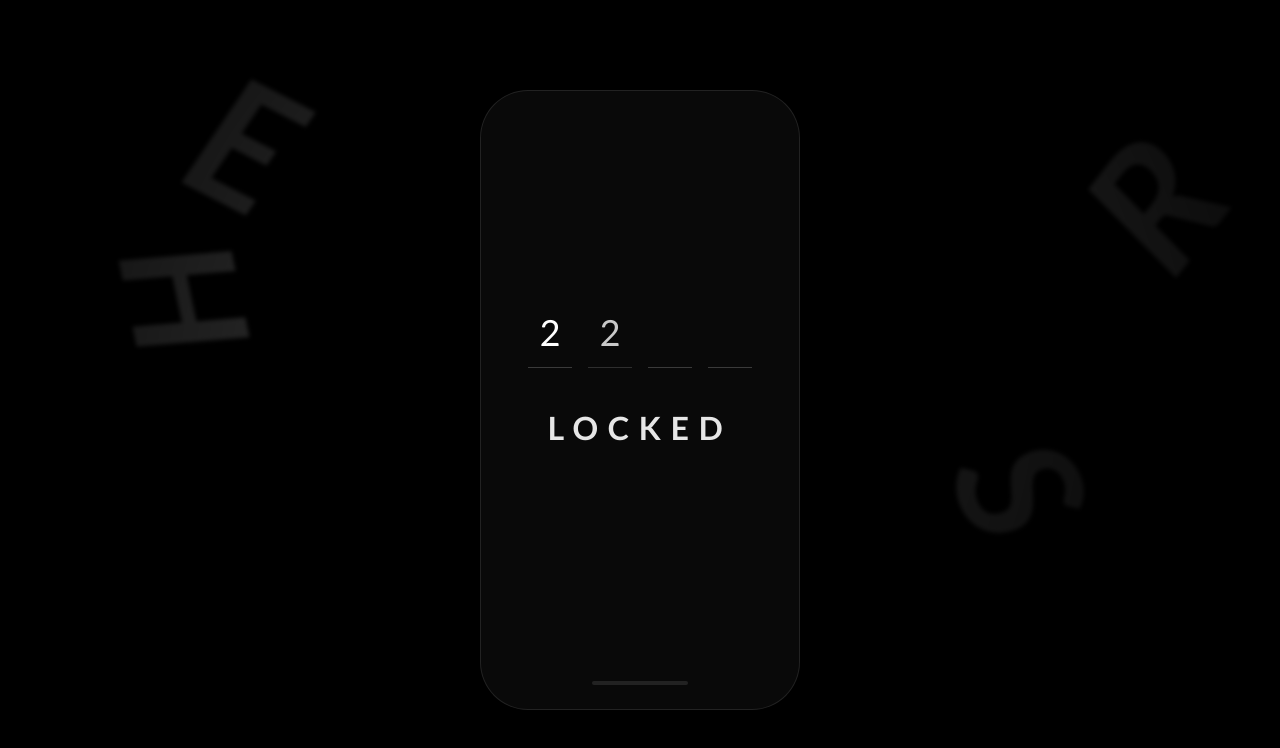
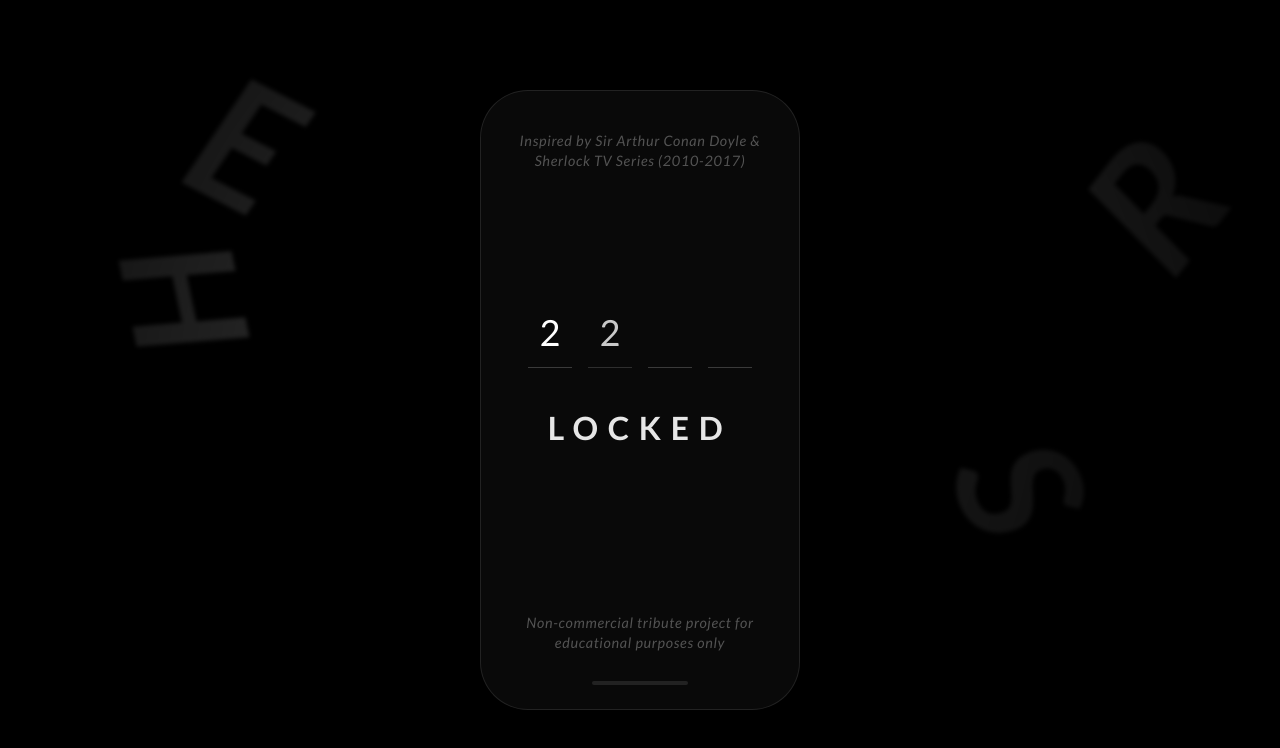
Before and after one commit to omer-kuluc/detective-intro, a React (Vite) app: page / in a window 1280 px wide. Shown: the top 748 px of the page. Built offline with nearby package versions, Linux system fonts and the light colour scheme.

Commit message:
trbiute yazısı eklendi

```diff
--- a/src/assets/styles/Password.css
+++ b/src/assets/styles/Password.css
@@ -13,7 +13,6 @@
   touch-action: none;
   visibility: hidden;
   opacity: 0;
-
 }
 
 .floating-letters-container {
@@ -48,6 +47,30 @@
   opacity: 0;
 }
 
+.credits-text {
+  position: absolute;
+  width: 85%;
+  text-align: center;
+  font-family: "Lato", sans-serif;
+  font-style: italic;
+  font-size: 0.6rem;
+  /* Biraz daha küçülttük ki sığsın */
+  color: rgba(255, 255, 255, 0.3);
+  letter-spacing: 0.05em;
+  line-height: 1.4;
+  pointer-events: none;
+  z-index: 25;
+  opacity: 0;
+}
+
+.credits-top {
+  top: 2.5rem;
+}
+
+.credits-bottom {
+  bottom: 3.5rem;
+}
+
 .phone-content {
   z-index: 20;
   text-align: center;
@@ -56,7 +79,7 @@
 
 .label-text {
   font-size: 1.875rem;
-  font-weight: 200;
+  font-weight: 700;
   letter-spacing: 0.3em;
   color: rgba(255, 255, 255, 0.9);
   text-transform: uppercase;
@@ -65,8 +88,6 @@
   margin-top: 2rem;
   opacity: 0;
   font-family: "Lato", sans-serif;
-  font-weight: 700;
-
 }
 
 .passcode-wrapper {
@@ -94,7 +115,7 @@
 .feedback-message {
   height: 1.5rem;
   font-size: 0.75rem;
-  font-weight: 600;
+  font-weight: 700;
   letter-spacing: 0.1em;
   opacity: 0;
   text-transform: uppercase;
@@ -102,8 +123,6 @@
   user-select: none;
   margin-top: 2rem;
   font-family: 'Lato', sans-serif;
-  font-weight: 700;
-
 }
 
 .phone-indicator {
@@ -133,6 +152,10 @@
   .label-text {
     font-size: 2rem;
   }
+
+  .credits-text {
+    font-size: 0.75rem;
+  }
 }
 
 @media(width>=1280px) {
@@ -145,4 +168,8 @@
     width: 2.75rem;
     height: 4.5rem;
   }
+
+  .credits-text {
+    font-size: 0.9rem;
+  }
 }
--- a/src/components/Password.jsx
+++ b/src/components/Password.jsx
@@ -15,7 +15,7 @@
       // 1. ADIM: Başlangıç
       gsap.set(containerRef.current, { visibility: "hidden", opacity: 0 });
       gsap.set(phoneRef.current, { opacity: 0, y: 30 });
-      gsap.set(['.passcode-slot', '.label-text'], { opacity: 0 });
+      gsap.set(['.passcode-slot', '.label-text', '.credits-text'], { opacity: 0 });
       gsap.set(inputRef.current, { scale: 1, x: 0 });
 
       // 2. ADIM: Sahne
@@ -25,6 +25,7 @@
       const introTl = gsap.timeline();
       introTl.to(phoneRef.current, { opacity: 1, y: 0, duration: 1.2, ease: "power4.out" })
         .to('.label-text', { opacity: 1, duration: 0.8, stagger: 0.2 }, "-=0.8")
+        .to('.credits-text', { opacity: 1, duration: 1 }, "-=0.5")
         .to('.passcode-slot', { opacity: 1, duration: 0.5, stagger: 0.1 }, "-=0.5");
 
       const updateSlot = (index, char) => {
@@ -52,7 +53,7 @@
         });
       };
 
-      // 4. ADIM: (4 Hak)
+      // 4. ADIM: Animasyon Döngüsü
       const tl = gsap.timeline({ repeat: -1, repeatDelay: 2, delay: 1 });
 
       // --- 1. HAK: 1895 (Hata) ---
@@ -89,8 +90,6 @@
         .to(guessMsgRef.current, { opacity: 0, duration: 0.3 })
         .call(() => { clearSlots(); setPassColor('#ffffff'); });
 
-
-
       // --- 3. HAK: 1058 (Hata) ---
       tl.to({}, { duration: 0.5 })
         .call(() => updateSlot(0, '1')).to({}, { duration: 0.2 })
@@ -108,8 +107,7 @@
         .to(guessMsgRef.current, { opacity: 0, duration: 0.3 })
         .call(() => { clearSlots(); setPassColor('#ffffff'); });
 
-
-      // --- 4. HAK: **** (Başarılı) ---
+      // --- 4. HAK: SHER (Başarılı) ---
       tl.to({}, { duration: 0.5 })
         .call(() => updateSlot(0, '*')).to({}, { duration: 0.2 })
         .call(() => updateSlot(1, '*')).to({}, { duration: 0.2 })
@@ -148,6 +146,11 @@
       </div>
 
       <div ref={phoneRef} className="phone-body">
+        {/* Üst Telif Yazısı: Eser Sahipleri */}
+        <div className="credits-text credits-top">
+          Inspired by Sir Arthur Conan Doyle & Sherlock TV Series (2010-2017)
+        </div>
+
         <div className="phone-content">
           <div ref={inputRef} className="passcode-wrapper">
             {[0, 1, 2, 3].map((i) => (
@@ -159,6 +162,12 @@
             {message}
           </div>
         </div>
+
+        {/* Alt Telif Yazısı: Ticari Olmadığı Beyanı */}
+        <div className="credits-text credits-bottom">
+          Non-commercial tribute project for educational purposes only
+        </div>
+
         <div className="phone-indicator" />
       </div>
       <div className="cinematic-vignette" />
```
